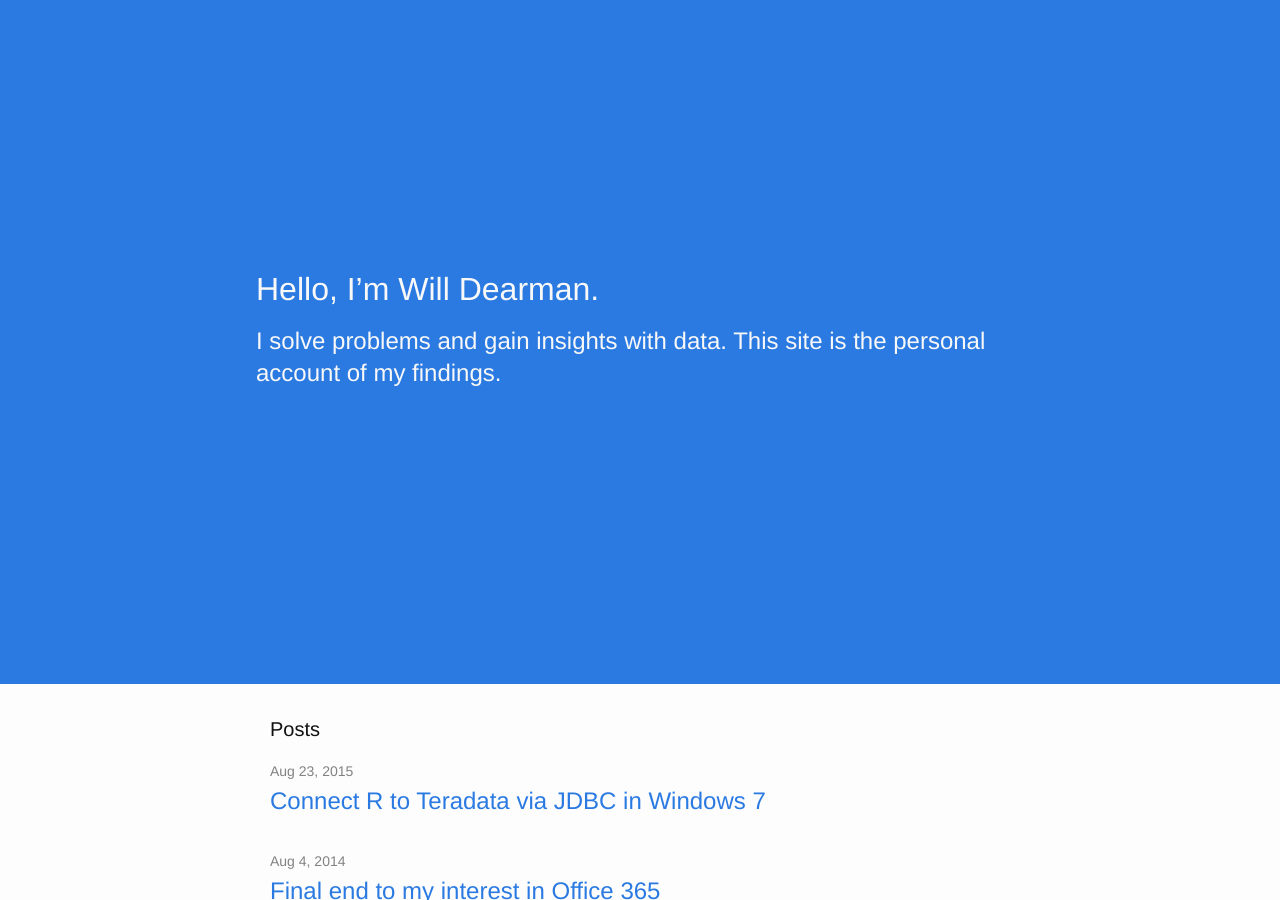
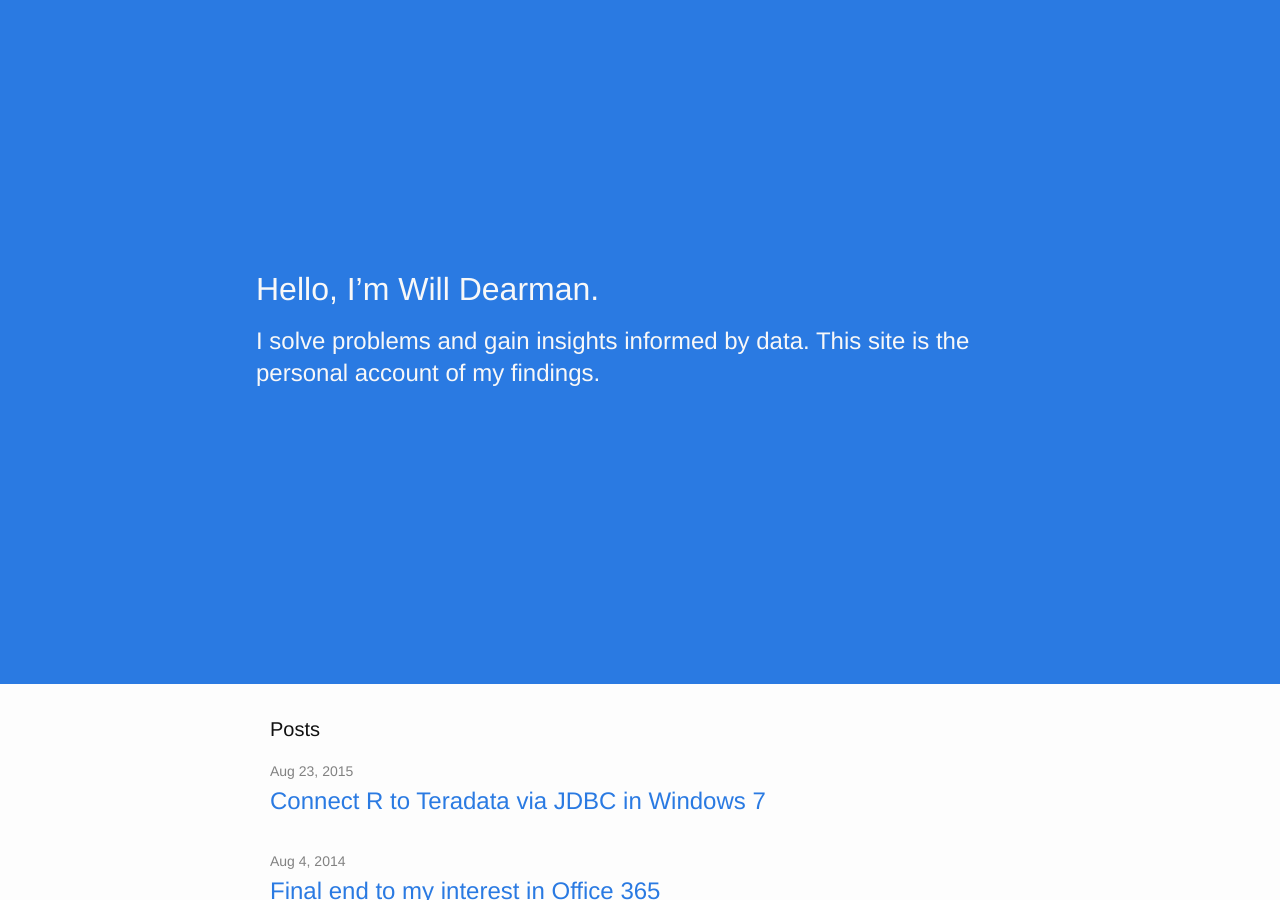
Before and after one commit to willdearman/willdearman, a Jekyll site: the page built from index.html, in a window 1280 px wide and 900 px high. Built offline with Jekyll 4.4.1, drawn with Linux system fonts in a browser that asks for light colours; the list of posts is cut into pages by our own code.

Commit message:
Adjusting the subtitle to suit my ego again

```diff
--- a/_includes/header-home.html
+++ b/_includes/header-home.html
@@ -1,4 +1,4 @@
     <div class = "introbox">
       <h1 class = "name">Hello, I’m Will Dearman.</h1>
-      <h2 class="subtitle">I solve problems and gain insights with data. This site is the personal account of my findings.</h2>
+      <h2 class="subtitle">I solve problems and gain insights informed by data. This site is the personal account of my findings.</h2>
     </div>
```
